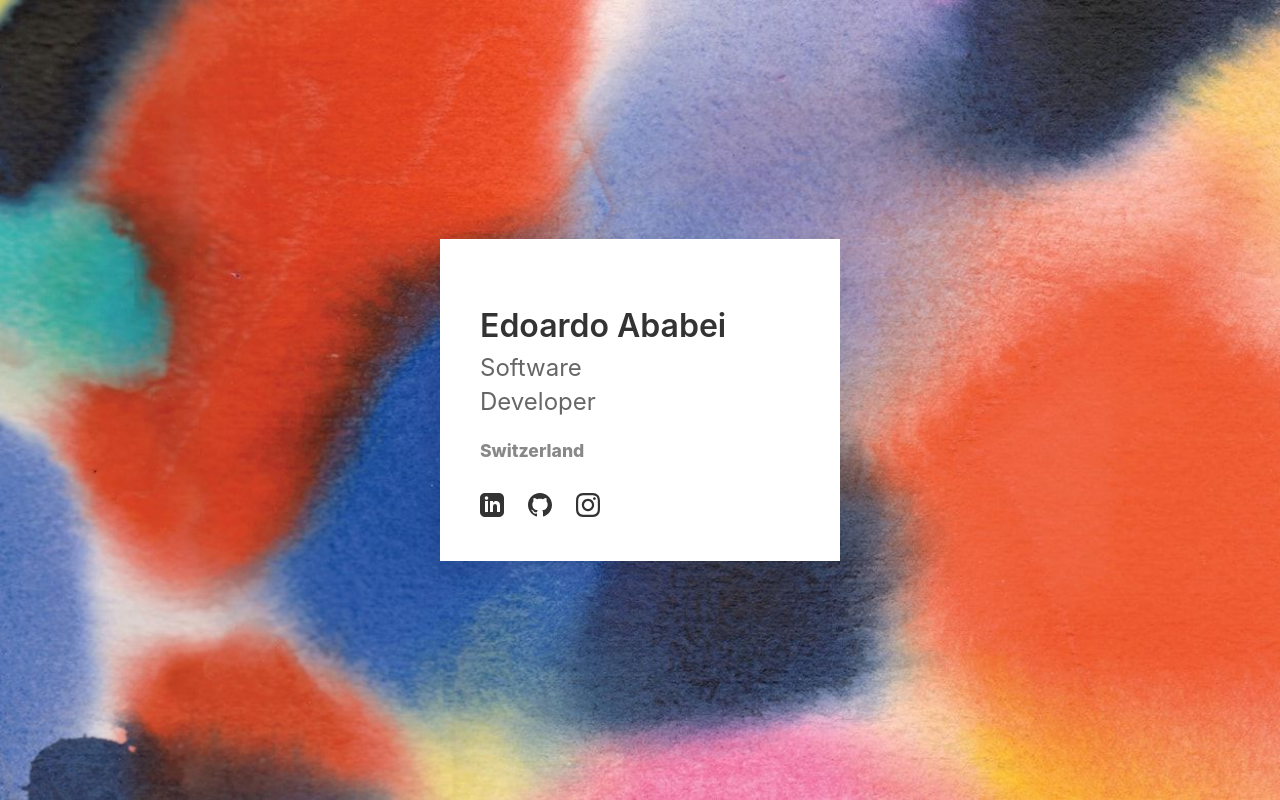
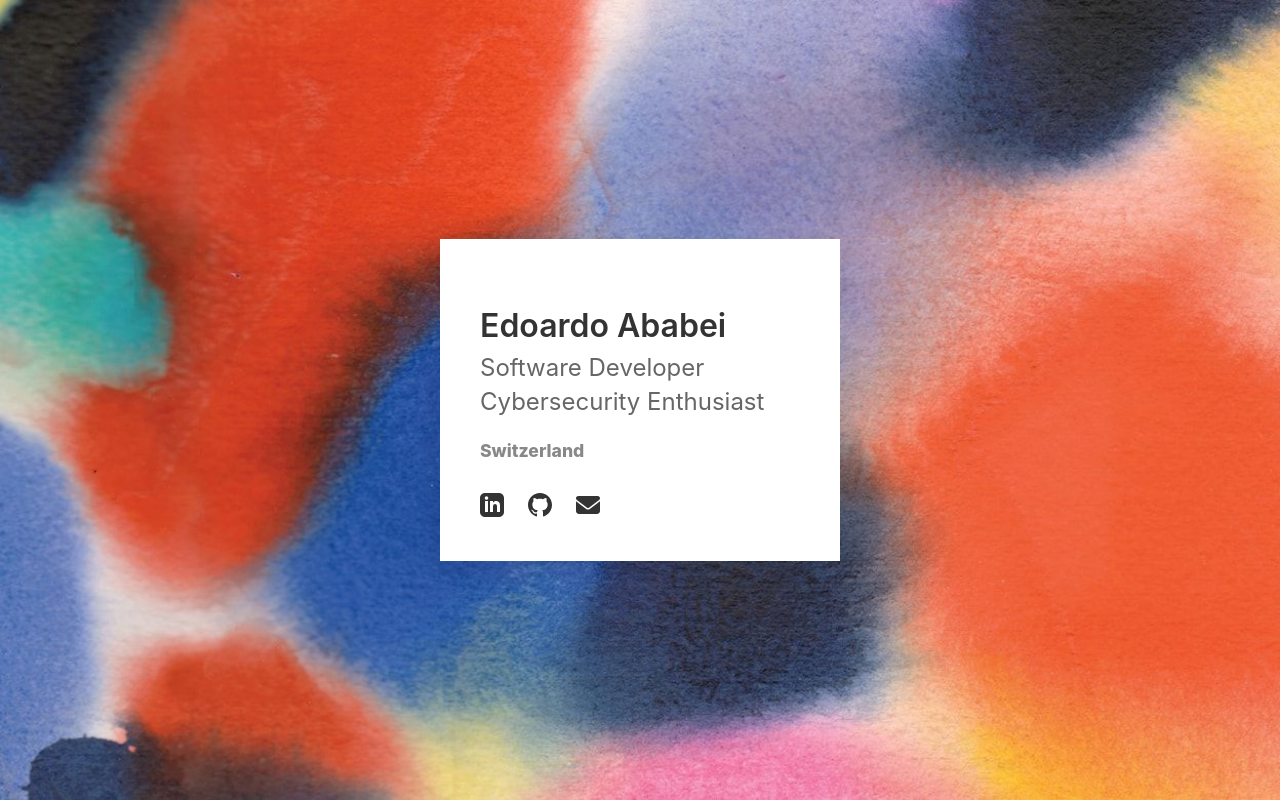
Before and after one commit to edoardo-aba/my_website, a React (Create React App) app: page / in a window 1280 px wide. Built offline with nearby package versions, Linux system fonts and the light colour scheme.

Commit message:
added another lable

```diff
--- a/src/App.js
+++ b/src/App.js
@@ -8,26 +8,26 @@ const App = () => {
         <h1 className='name'>Edoardo Ababei</h1>
 
         <div className='job-title'>
-          <h2>Software</h2>
-          <h2>Developer</h2>
+          <h2>Software Developer</h2>
+          <h2>Cybersecurity Enthusiast</h2>
         </div>
 
         <div className='location'>Switzerland</div>
 
         <div className='social-icons'>
-          <a href="https://linkedin.com" target="_blank" rel="noopener noreferrer">
+          <a href="https://www.linkedin.com/in/edoardo-ababei-058b7326b" target="_blank" rel="noopener noreferrer">
             <svg xmlns="http://www.w3.org/2000/svg" width="24" height="24" viewBox="0 0 24 24" fill="currentColor">
               <path d="M19 0h-14c-2.761 0-5 2.239-5 5v14c0 2.761 2.239 5 5 5h14c2.762 0 5-2.239 5-5v-14c0-2.761-2.238-5-5-5zm-11 19h-3v-11h3v11zm-1.5-12.268c-.966 0-1.75-.79-1.75-1.764s.784-1.764 1.75-1.764 1.75.79 1.75 1.764-.783 1.764-1.75 1.764zm13.5 12.268h-3v-5.604c0-3.368-4-3.113-4 0v5.604h-3v-11h3v1.765c1.396-2.586 7-2.777 7 2.476v6.759z"/>
             </svg>
           </a>
-          <a href="https://github.com" target="_blank" rel="noopener noreferrer">
+          <a href="https://github.com/edoardo-aba" target="_blank" rel="noopener noreferrer">
             <svg xmlns="http://www.w3.org/2000/svg" width="24" height="24" viewBox="0 0 24 24" fill="currentColor">
               <path d="M12 0c-6.626 0-12 5.373-12 12 0 5.302 3.438 9.8 8.207 11.387.599.111.793-.261.793-.577v-2.234c-3.338.726-4.033-1.416-4.033-1.416-.546-1.387-1.333-1.756-1.333-1.756-1.089-.745.083-.729.083-.729 1.205.084 1.839 1.237 1.839 1.237 1.07 1.834 2.807 1.304 3.492.997.107-.775.418-1.305.762-1.604-2.665-.305-5.467-1.334-5.467-5.931 0-1.311.469-2.381 1.236-3.221-.124-.303-.535-1.524.117-3.176 0 0 1.008-.322 3.301 1.23.957-.266 1.983-.399 3.003-.404 1.02.005 2.047.138 3.006.404 2.291-1.552 3.297-1.23 3.297-1.23.653 1.653.242 2.874.118 3.176.77.84 1.235 1.911 1.235 3.221 0 4.609-2.807 5.624-5.479 5.921.43.372.823 1.102.823 2.222v3.293c0 .319.192.694.801.576 4.765-1.589 8.199-6.086 8.199-11.386 0-6.627-5.373-12-12-12z"/>
             </svg>
           </a>
-          <a href="https://instagram.com" target="_blank" rel="noopener noreferrer">
+          <a  href="mailto:edoardoababei2003@gmail.com" target="_blank" rel="noopener noreferrer">
             <svg xmlns="http://www.w3.org/2000/svg" width="24" height="24" viewBox="0 0 24 24" fill="currentColor">
-              <path d="M12 2.163c3.204 0 3.584.012 4.85.07 3.252.148 4.771 1.691 4.919 4.919.058 1.265.069 1.645.069 4.849 0 3.205-.012 3.584-.069 4.849-.149 3.225-1.664 4.771-4.919 4.919-1.266.058-1.644.07-4.85.07-3.204 0-3.584-.012-4.849-.07-3.26-.149-4.771-1.699-4.919-4.92-.058-1.265-.07-1.644-.07-4.849 0-3.204.013-3.583.07-4.849.149-3.227 1.664-4.771 4.919-4.919 1.266-.057 1.645-.069 4.849-.069zm0-2.163c-3.259 0-3.667.014-4.947.072-4.358.2-6.78 2.618-6.98 6.98-.059 1.281-.073 1.689-.073 4.948 0 3.259.014 3.668.072 4.948.2 4.358 2.618 6.78 6.98 6.98 1.281.058 1.689.072 4.948.072 3.259 0 3.668-.014 4.948-.072 4.354-.2 6.782-2.618 6.979-6.98.059-1.28.073-1.689.073-4.948 0-3.259-.014-3.667-.072-4.947-.196-4.354-2.617-6.78-6.979-6.98-1.281-.059-1.69-.073-4.949-.073zm0 5.838c-3.403 0-6.162 2.759-6.162 6.162s2.759 6.163 6.162 6.163 6.162-2.759 6.162-6.163c0-3.403-2.759-6.162-6.162-6.162zm0 10.162c-2.209 0-4-1.79-4-4 0-2.209 1.791-4 4-4s4 1.791 4 4c0 2.21-1.791 4-4 4zm6.406-11.845c-.796 0-1.441.645-1.441 1.44s.645 1.44 1.441 1.44c.795 0 1.439-.645 1.439-1.44s-.644-1.44-1.439-1.44z"/>
+            <svg xmlns="http://www.w3.org/2000/svg" viewBox="0 0 512 512"><path d="M48 64C21.5 64 0 85.5 0 112c0 15.1 7.1 29.3 19.2 38.4L236.8 313.6c11.4 8.5 27 8.5 38.4 0L492.8 150.4c12.1-9.1 19.2-23.3 19.2-38.4c0-26.5-21.5-48-48-48L48 64zM0 176L0 384c0 35.3 28.7 64 64 64l384 0c35.3 0 64-28.7 64-64l0-208L294.4 339.2c-22.8 17.1-54 17.1-76.8 0L0 176z"/></svg>
             </svg>
           </a>
         </div>
```
